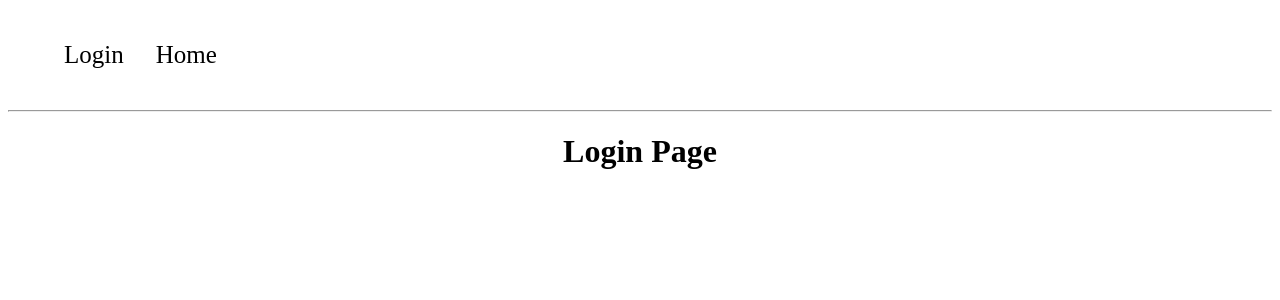
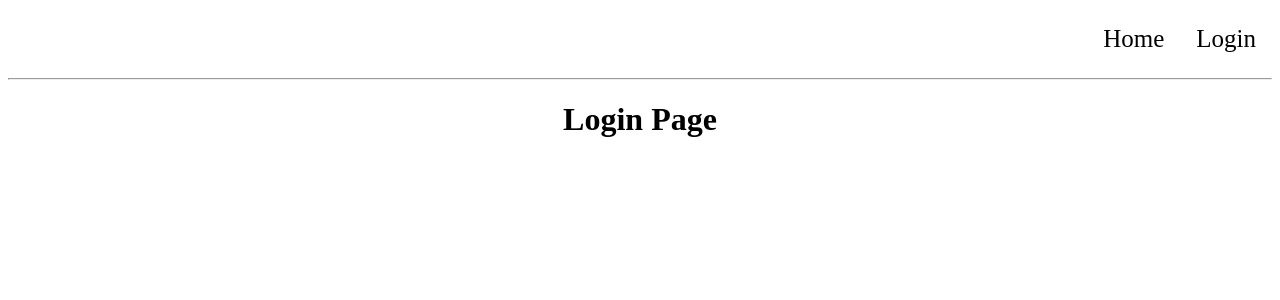
Before and after one commit to jmasone15/react-oauth2-boilerplate, a React (Create React App) app in the folder client/: page / in a window 1280 px wide. Shown: the top 300 px of the page. Built offline with nearby package versions, Linux system fonts and the light colour scheme; the HTML template or start-up script is replaced by a standard one.

Commit message:
Added Nav component and right-aligned nav text.

```diff
--- a/client/src/App.css
+++ b/client/src/App.css
@@ -4,16 +4,15 @@
 
 .nav-ul {
   list-style-type: none;
+  font-size: 25px;
   overflow: hidden;
-  font-size: 25px;
 }
 
 .nav-li {
-  float: left;
+  float: right;
 }
 
 .nav-link {
-  display: block;
   color: black;
   text-align: center;
   padding: 16px;
--- a/client/src/Router.js
+++ b/client/src/Router.js
@@ -1,21 +1,13 @@
 import React from "react";
-import { BrowserRouter, Routes, Route, Link } from "react-router-dom";
+import { BrowserRouter, Routes, Route} from "react-router-dom";
+import Nav from "./components/Nav";
 import Home from "./pages/Home";
 import Login from "./pages/Login";
 
 export default function Router() {
   return (
     <BrowserRouter>
-      <ul className="nav-ul">
-        <li className="nav-li">
-          <Link className="nav-link" to="/">Login</Link>
-        </li>
-        <li className="nav-li">
-          <Link className="nav-link" to="/home">Home</Link>
-        </li>
-      </ul>
-
-      <hr />
+      <Nav />
       <Routes>
         <Route exact path="/" element={<Login />} />
         <Route path="/home" element={<Home />} />
--- /dev/null
+++ b/client/src/components/Nav.js
@@ -0,0 +1,19 @@
+import React from 'react';
+import { Link } from "react-router-dom";
+
+export default function Nav() {
+    return (
+        <>
+            <ul className="nav-ul">
+                <li className="nav-li">
+                    <Link className="nav-link" to="/">Login</Link>
+                </li>
+                <li className="nav-li">
+                    <Link className="nav-link" to="/home">Home</Link>
+                </li>
+            </ul>
+
+            <hr />
+        </>
+    );
+}
```
